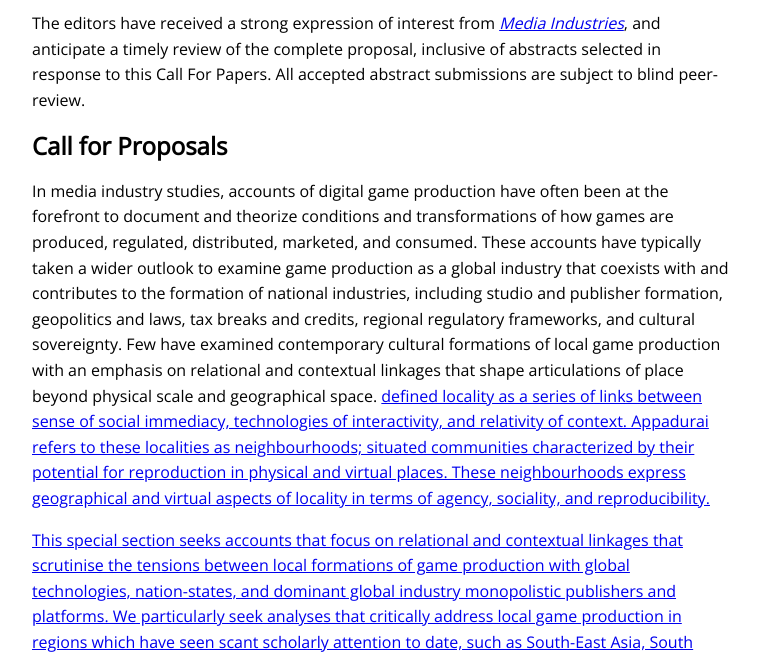
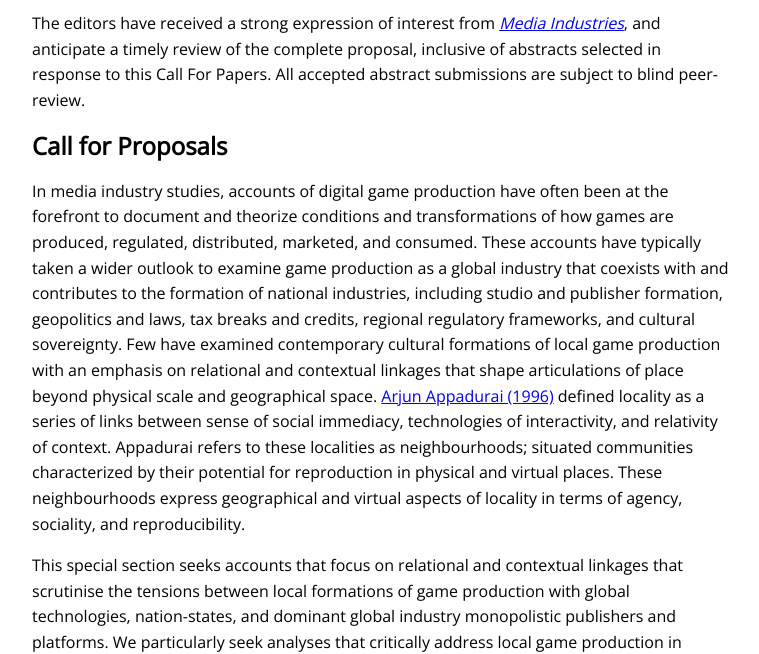
Before and after one commit to ludicpress/ludicpress.github.io, a plain HTML site: page index.html in a window 1280 px wide. Shown: the part 149-803 px from the top of the page, without its empty margins (258-1017 px from the left). Drawn offline with nearby package versions, Linux system fonts and the light colour scheme; a web font is replaced by a local one.

Commit message:
Update index.html

```diff
--- a/index.html
+++ b/index.html
@@ -37,7 +37,7 @@
 <div class="main">
   <p>The editors have received a strong expression of interest from  <a href="https://journals.publishing.umich.edu/mij/"><em>Media Industries</em></a>, and anticipate a timely review of the complete proposal, inclusive of abstracts selected in response to this Call For Papers. All accepted abstract submissions are subject to blind peer-review.</p>
   <h2 id="call-for-proposals">Call for Proposals</h2>
-  <p>In media industry studies, accounts of digital game production have often been at the forefront to document and theorize conditions and transformations of how games are produced, regulated, distributed, marketed, and consumed. These accounts have typically taken a wider outlook to examine game production as a global industry that coexists with and contributes to the formation of national industries, including studio and publisher formation, geopolitics and laws, tax breaks and credits, regional regulatory frameworks, and cultural sovereignty. Few have examined contemporary cultural formations of local game production with an emphasis on relational and contextual linkages that shape articulations of place beyond physical scale and geographical space. <a href="ref-appadurai"><Arjun Appadurai (1996)</a> defined locality as a series of links between sense of social immediacy, technologies of interactivity, and relativity of context. Appadurai refers to these localities as neighbourhoods; situated communities characterized by their potential for reproduction in physical and virtual places. These neighbourhoods express geographical and virtual aspects of locality in terms of agency, sociality, and reproducibility.</p>
+  <p>In media industry studies, accounts of digital game production have often been at the forefront to document and theorize conditions and transformations of how games are produced, regulated, distributed, marketed, and consumed. These accounts have typically taken a wider outlook to examine game production as a global industry that coexists with and contributes to the formation of national industries, including studio and publisher formation, geopolitics and laws, tax breaks and credits, regional regulatory frameworks, and cultural sovereignty. Few have examined contemporary cultural formations of local game production with an emphasis on relational and contextual linkages that shape articulations of place beyond physical scale and geographical space. <a href="ref-appadurai">Arjun Appadurai (1996)</a> defined locality as a series of links between sense of social immediacy, technologies of interactivity, and relativity of context. Appadurai refers to these localities as neighbourhoods; situated communities characterized by their potential for reproduction in physical and virtual places. These neighbourhoods express geographical and virtual aspects of locality in terms of agency, sociality, and reproducibility.</p>
   <p>This special section seeks accounts that focus on relational and contextual linkages that scrutinise the tensions between local formations of game production with global technologies, nation-states, and dominant global industry monopolistic publishers and platforms. We particularly seek analyses that critically address local game production in regions which have seen scant scholarly attention to date, such as South-East Asia, South America, the Caribbean, the Middle East, and Africa. These accounts can focus on urban and economic geography; genealogies of media policy, ownership, and circumvention; online communities and translocal scenes; and the geopolitics of difference in institutional settings and places of circulation.</p>
   <p>We seek perspectives that dialogue with recent research on media industry and cultural work, such as research on creators and developers (O’Donnell 2014; Ruberg 2019), under-the-line workers (Bulut 2020; Ozimek 2019), cultural intermediaries (Parker, Whitson & Simon 2018), creator communities and scenes (Grimes 2015; Oulton 2019; Young 2021), public and regional funding schemes (Sotomaa, Jørgensen & Sandqvist 2019), content creation platforms and digital networks (Foxman 2019; Nicoll & Keogh 2019; Nieborg, Young & Joseph 2020), and regional economies (Bayeck 2019; Kerr 2017; Švelch 2021). We welcome textured, conceptually-robust contributions that examine conditions, sites, and practices of game production in local contexts across varied moments of development, manufacturing, distribution, marketing, and circulation.</p>
   <p>This special section aims to gather contributions that open new directions for the cultural study of local digital game production. Contributions in the proposed section may address one or more of the following topic areas:</p>
```
